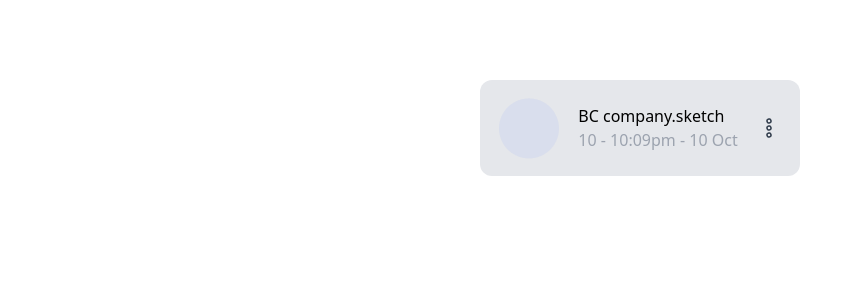
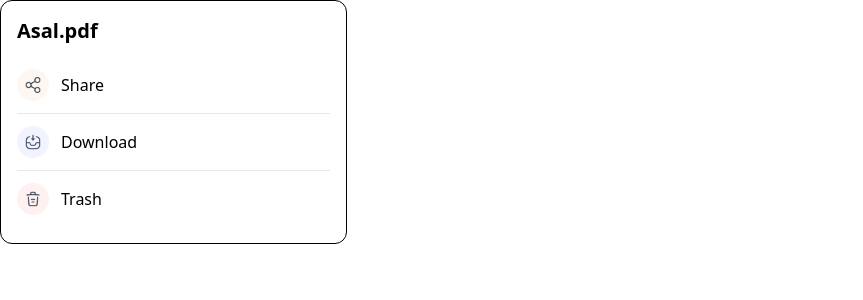
Before and after one commit to liAmirali/UIWeb-final-project-front, a Vue app: page / in a window 1280 px wide. Shown: the top 300 px of the page, without its empty margins (0-863 px from the left). Built offline with nearby package versions, Linux system fonts and the light colour scheme.

Commit message:
Add access modal for owner

```diff
--- a/src/App.vue
+++ b/src/App.vue
@@ -3,11 +3,13 @@
   <!-- <auth-base><login-form /></auth-base> -->
   <!-- <the-header></the-header> -->
   <!-- <auth-base><create-account-form /></auth-base> -->
-  <object-card></object-card>
+  <!-- <object-card></object-card> -->
+  <object-menu fileName="Asal.pdf"></object-menu>
 </template>
 
 <script>
-import ObjectCard from "./components/modules/objects/ObjectCard.vue";
+import ObjectMenu from "./components/modules/objects/ObjectMenu.vue";
+// import ObjectCard from "./components/modules/objects/ObjectCard.vue";
 // import AuthBase from "./components/modules/auth/AuthBase.vue";
 // import CreateAccountForm from "./components/modules/auth/CreateAccountForm.vue";
 // import LoginForm from "./components/modules/auth/LoginForm.vue";
@@ -17,12 +19,13 @@ import ObjectCard from "./components/modules/objects/ObjectCard.vue";
 export default {
   name: "App",
   components: {
+    ObjectMenu,
     // AuthBase,
     // CreateAccountForm,
     // VerifyEmail,
     // LoginForm,
     //TheHeader,
-    ObjectCard,
+    // ObjectCard,
   },
 };
 </script>
--- /dev/null
+++ b/src/components/modules/objects/ObjectMenu.vue
@@ -0,0 +1,41 @@
+<template>
+  <div
+    class="w-[347px] rounded-xl border-solid border-black border flex flex-col py-4 px-4"
+  >
+    <h2 class="font-bold text-xl mb-3">{{ fileName }}</h2>
+    <div class="divide-y flex flex-col">
+      <div class="flex gap-x-3 py-3 items-center">
+        <div class="rounded-full bg-sandy-brown-300/10 p-2 size-8">
+          <img src="../../../assets/icons/Line/Share.png" alt="" />
+        </div>
+        <p>Share</p>
+      </div>
+      <div class="flex gap-x-3 py-3 items-center">
+        <div class="rounded-full bg-cornflower-blue-400/10 p-2 size-8">
+          <img src="../../../assets/icons/Line/Dowload.png" alt="" />
+        </div>
+        <p>Download</p>
+      </div>
+      <div class="flex gap-x-3 py-3 items-center">
+        <div class="rounded-full bg-geraldine-400/10 p-2 size-8">
+          <img src="../../../assets/icons/Line/Trash.png" alt="" />
+        </div>
+        <p>Trash</p>
+      </div>
+    </div>
+  </div>
+</template>
+
+<script>
+export default {
+  props: {
+    fileName: {
+      type: String,
+      required: true,
+    },
+  },
+};
+</script>
+
+<style>
+</style>
```
